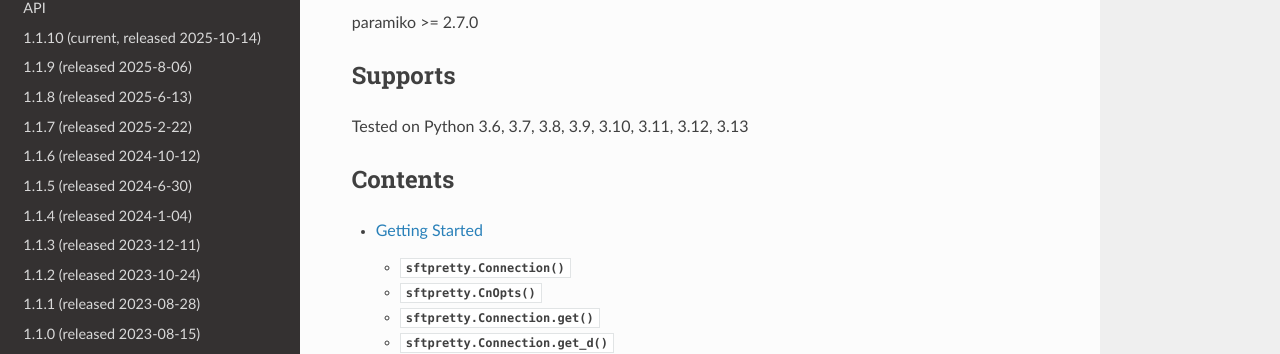
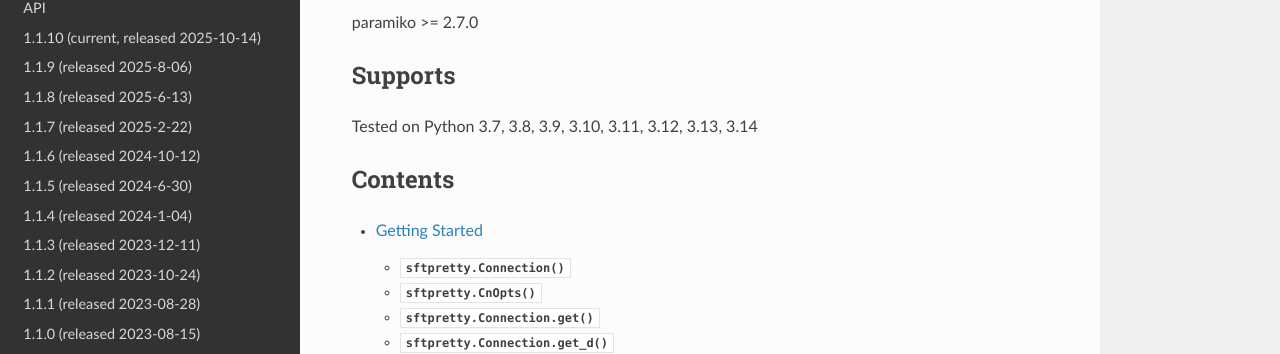
Before and after one commit to byteskeptical/sftpretty, a Sphinx documentation site: the page built from docs/index.rst, in a window 1280 px wide and 900 px high, scrolled down 2477 px. Shown: the part 141-495 px from the top of the window. Built offline with Sphinx 7.4.7 and the Read the Docs theme 3.1.0, drawn with Linux system fonts in a browser that asks for light colours.

Commit message:
updating readme and pyproject to reflect 3.14 testing, removed a macos and ubuntu exclude for 3.7 that is still needed in test workflow

```diff
--- a/README.rst
+++ b/README.rst
@@ -138,4 +138,4 @@
 
 Supports
 --------
-Tested on Python 3.6, 3.7, 3.8, 3.9, 3.10, 3.11, 3.12, 3.13
+Tested on Python 3.7, 3.8, 3.9, 3.10, 3.11, 3.12, 3.13, 3.14
--- a/docs/index.rst
+++ b/docs/index.rst
@@ -138,7 +138,7 @@
 
 Supports
 --------
-Tested on Python 3.6, 3.7, 3.8, 3.9, 3.10, 3.11, 3.12, 3.13
+Tested on Python 3.7, 3.8, 3.9, 3.10, 3.11, 3.12, 3.13, 3.14
 
 Contents
 --------
--- a/pyproject.toml
+++ b/pyproject.toml
@@ -23,6 +23,7 @@
     'Programming Language :: Python :: 3.11',
     'Programming Language :: Python :: 3.12',
     'Programming Language :: Python :: 3.13',
+    'Programming Language :: Python :: 3.14',
     'Programming Language :: Python :: Implementation :: CPython'
 ]
 dependencies = [
```
Also changed, not shown: 1 other file.
